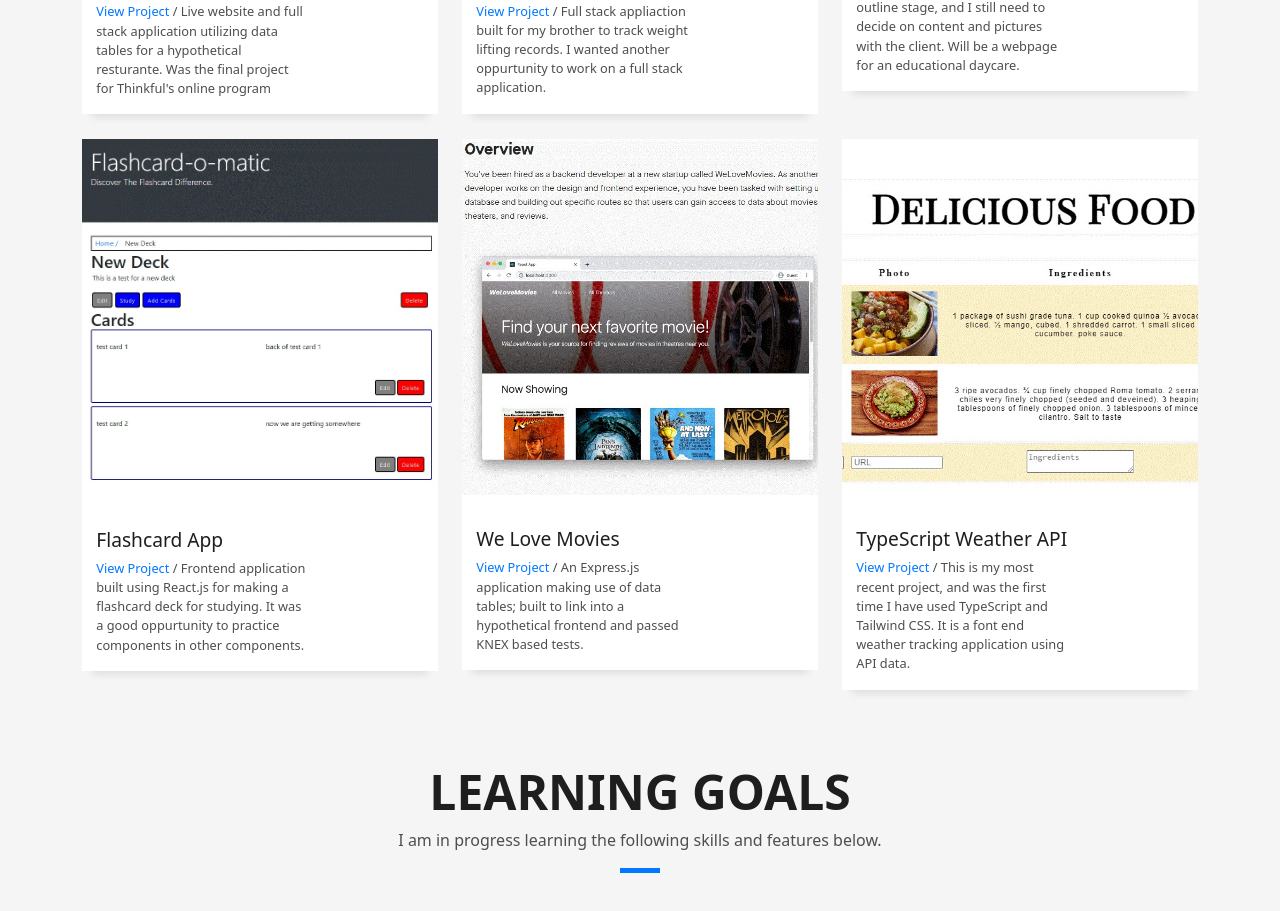
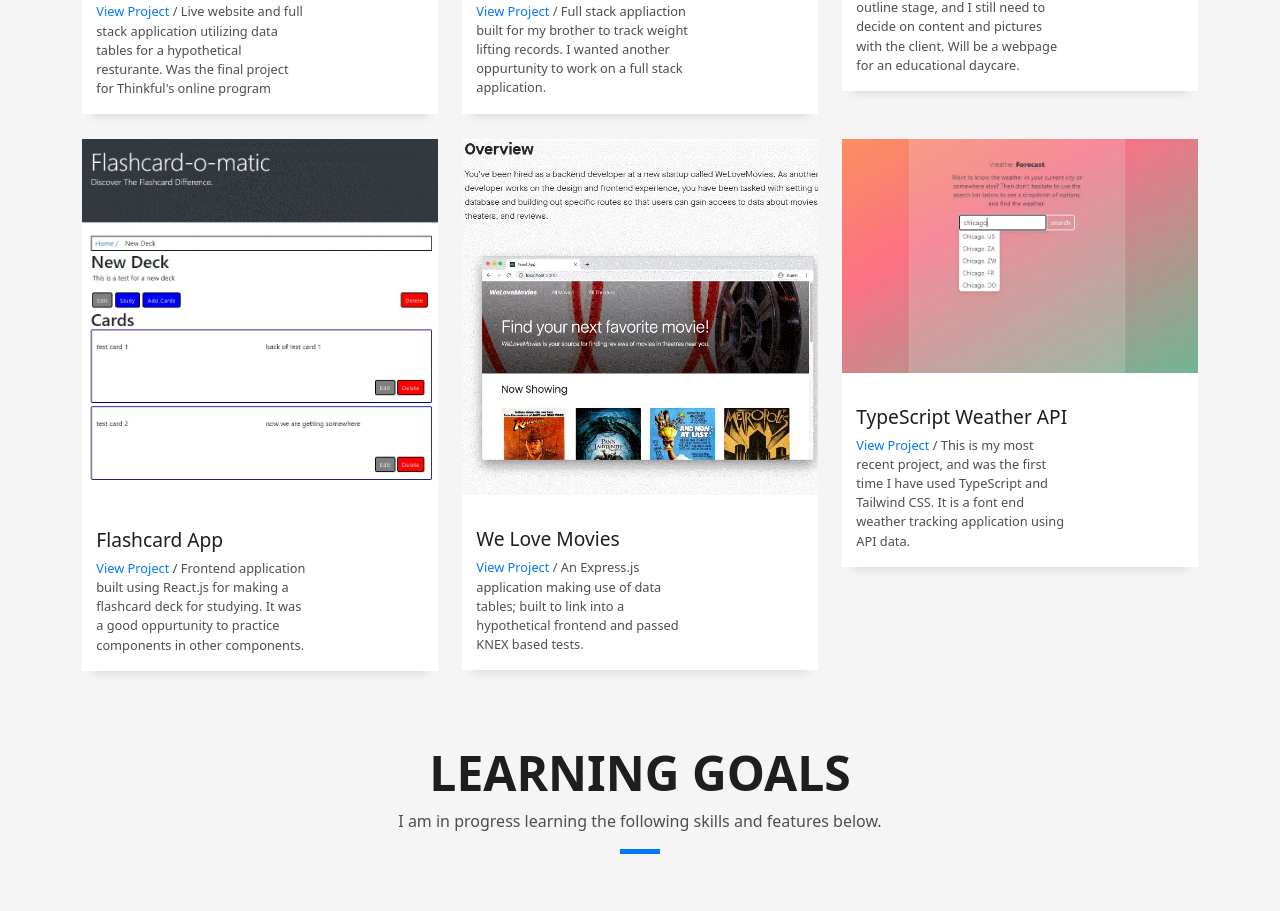
Before and after one commit to KajTassi/Website-Portfolio, a React (Create React App) app: page / in a window 1280 px wide. Shown: the part 2603-3514 px from the top of the page. Built offline with nearby package versions, Linux system fonts and the light colour scheme.

Commit message:
vercel update

```diff
--- a/src/App.js
+++ b/src/App.js
@@ -280,7 +280,7 @@ function App() {
             <div class="work-box">
               <a href="assets/img/work-6.jpg" data-gallery="portfolioGallery" class="portfolio-lightbox">
                 <div class="work-img">
-                  <img src="images/recipesq.jpg" alt="" class="img-fluid" />
+                  <img src="images/Weather.jpg" alt="" class="img-fluid" />
                 </div>
               </a>
               <div class="work-content">
```
Also changed, not shown: public/images/Weather.jpg (added).
